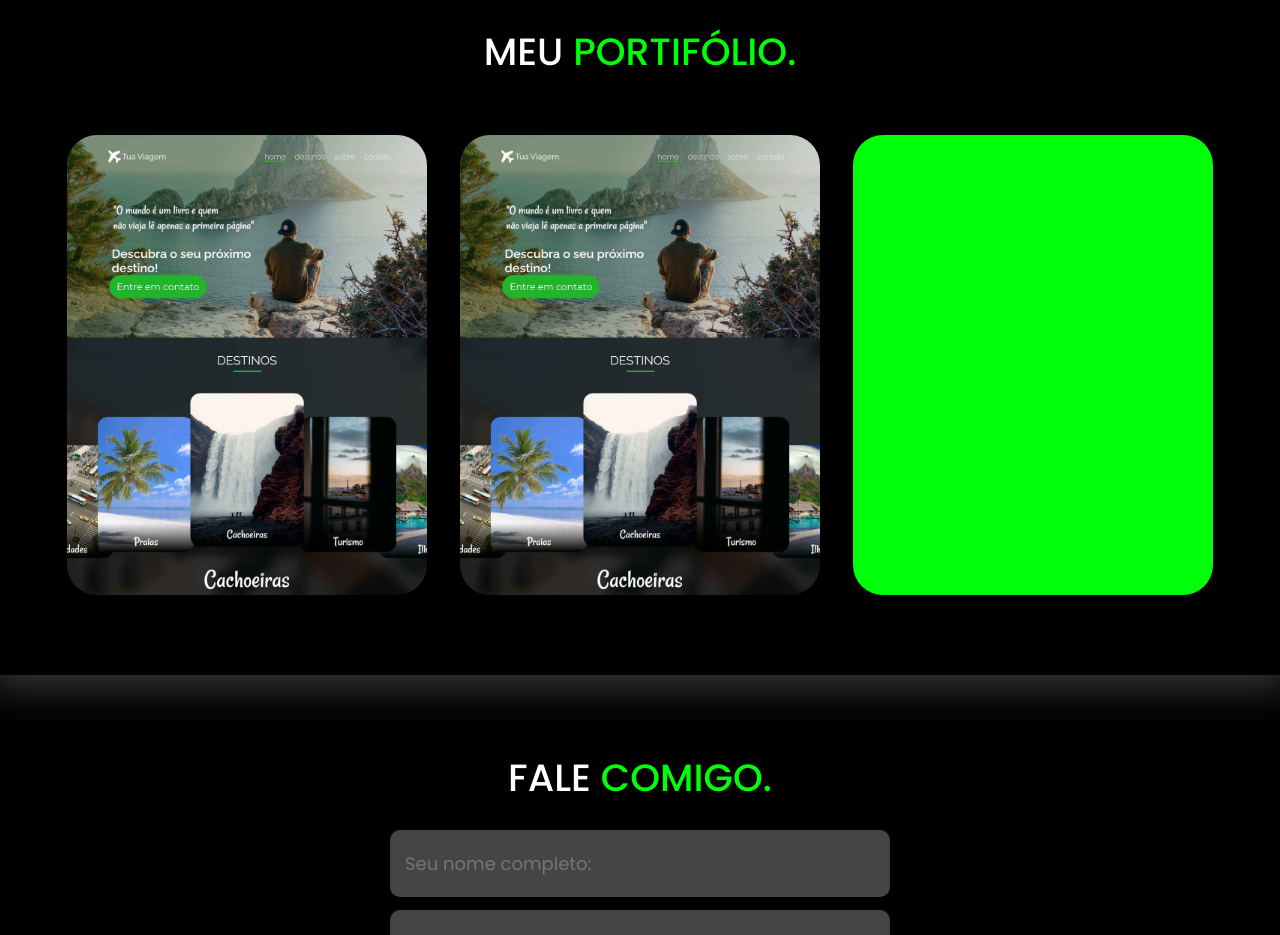
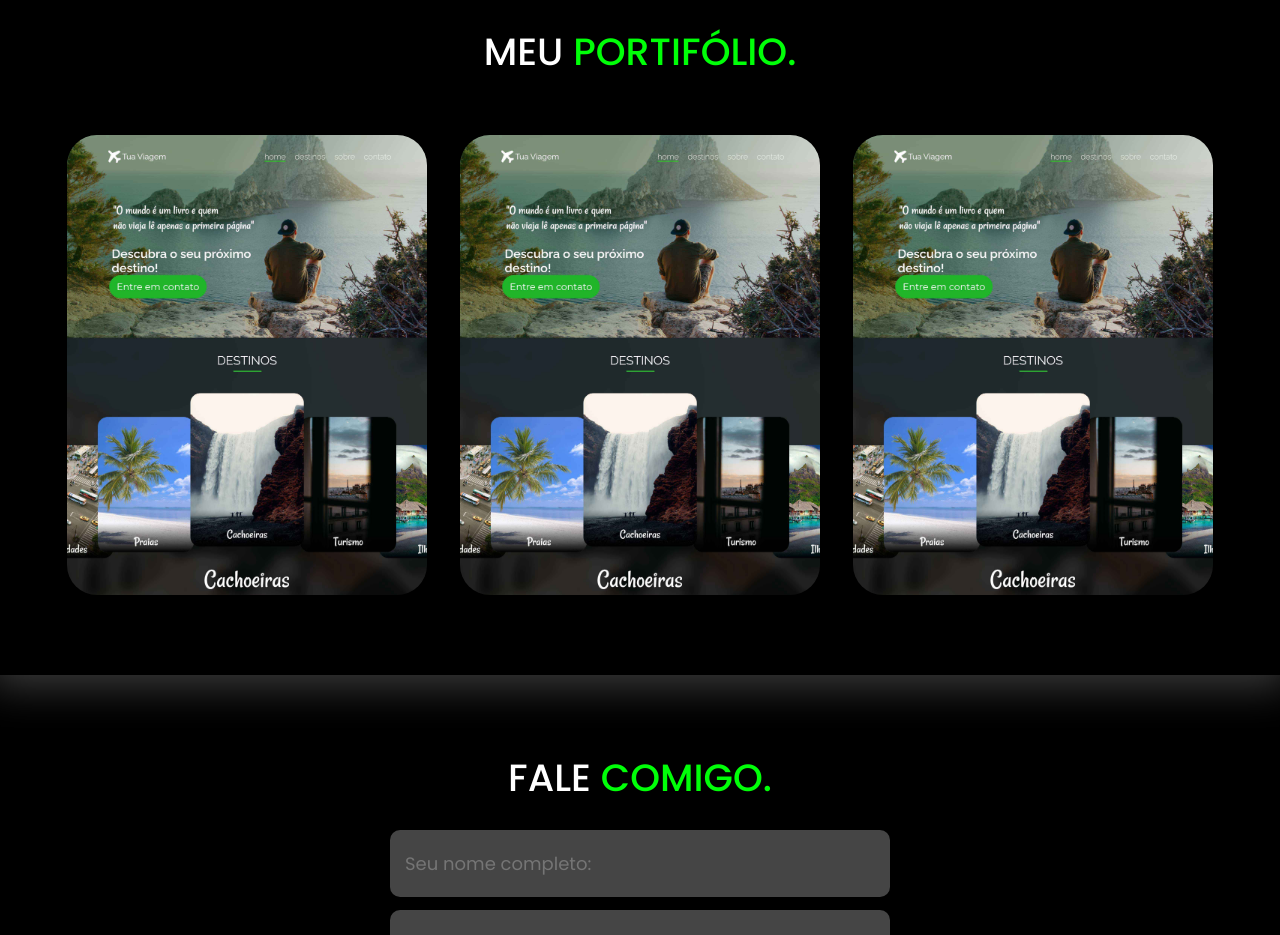
Before and after one commit to GabrielAguiar1573/portifolioResponsivo, a plain HTML site: page index.html in a window 1280 px wide. Shown: the part 1940-2875 px from the top of the page. Drawn offline with nearby package versions, Linux system fonts and the light colour scheme.

Commit message:
Update index.html

```diff
--- a/index.html
+++ b/index.html
@@ -128,7 +128,7 @@
                     <div class="img-port" style="background-image: url(../img/imagem.jpg);">
                         <div class="overlay">Projeto2</div>
                     </div>
-                    <div class="img-port" style="background-image: url(../EX11/img/imagem.jpg);">
+                    <div class="img-port" style="background-image: url(../img/imagem.jpg);">
                         <div class="overlay">Projeto3</div>
 
                     </div>
```
